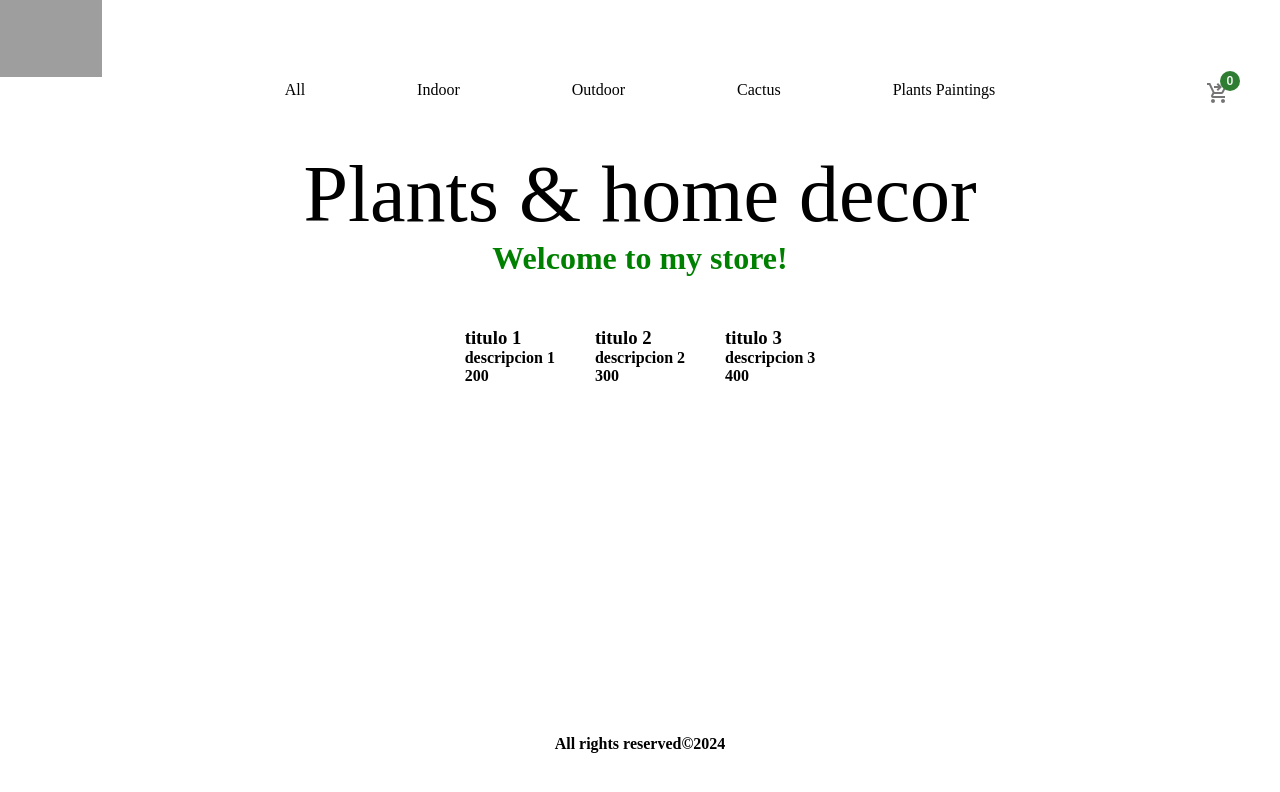
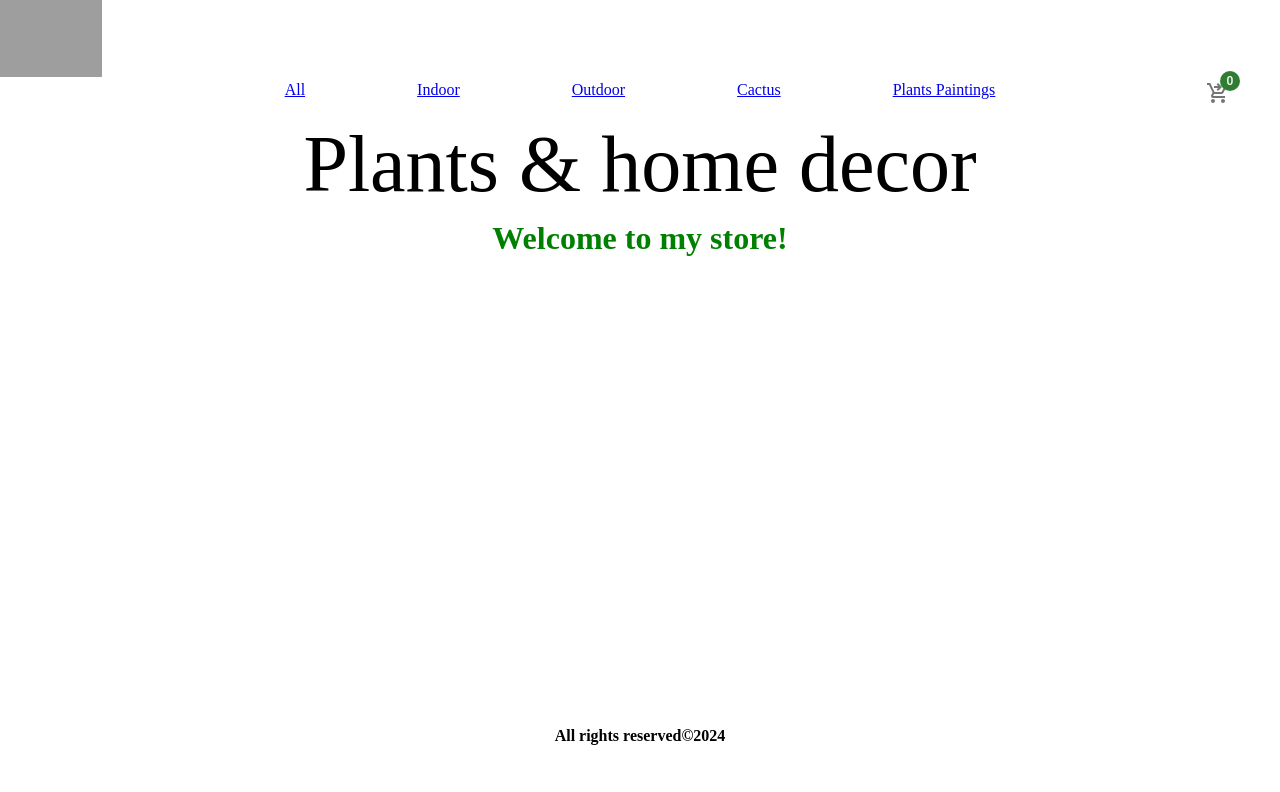
Before and after one commit to Hetvall/Ecommerce, a React (Vite) app: page / in a window 1280 px wide. Shown: the top 792 px of the page. Built offline with nearby package versions, Linux system fonts and the light colour scheme; grey boxes are pictures that could not be loaded.

Commit message:
PreEntrega1+OrozcoHernandez

```diff
--- a/src/components/layout/footer/Footer.css
+++ b/src/components/layout/footer/Footer.css
@@ -3,5 +3,5 @@
     justify-content: center;
     font-size: medium;
     color: black;
-    margin-top: 350px;
+    margin-top: 470px;
 }
--- a/src/components/layout/navbar/Navbar.css
+++ b/src/components/layout/navbar/Navbar.css
@@ -9,7 +9,8 @@
     list-style-type: none;
     gap: 7em;
     background-color: white;
-    margin-bottom: 50px;
+    margin-bottom: 20px;
+    cursor: pointer;
 }
 
 .categories li:hover {
--- a/src/components/layout/navbar/Navbar.jsx
+++ b/src/components/layout/navbar/Navbar.jsx
@@ -2,7 +2,6 @@ import "./Navbar.css";
 import CartWidget from "../../page/cart/CartWidget";
 
 const Navbar = () => {
-  const handleClick = () => {};
   return (
     <div>
       <img
@@ -12,20 +11,20 @@ const Navbar = () => {
       />
       <CartWidget />
       <ul className="categories">
-        <li onClick={handleClick} style={{ cursor: "pointer" }}>
-          All
+        <li>
+          <a href="/">All</a>
         </li>
-        <li onClick={handleClick} style={{ cursor: "pointer" }}>
-          Indoor
+        <li>
+          <a href="/">Indoor</a>
         </li>
-        <li onClick={handleClick} style={{ cursor: "pointer" }}>
-          Outdoor
+        <li>
+          <a href="/">Outdoor</a>
         </li>
-        <li onClick={handleClick} style={{ cursor: "pointer" }}>
-          Cactus
+        <li>
+          <a href="/">Cactus</a>
         </li>
-        <li onClick={handleClick} style={{ cursor: "pointer" }}>
-          Plants Paintings
+        <li>
+          <a href="/"> Plants Paintings</a>
         </li>
       </ul>
       <h1 className="title-page">Plants & home decor</h1>
--- a/src/components/page/cart/CartWidget.jsx
+++ b/src/components/page/cart/CartWidget.jsx
@@ -3,7 +3,7 @@ import { Badge } from "@mui/material";
 
 const CartWidget = () => {
   return (
-    <div className="cart-logo" style={{ position: "relative" }}>
+    <div style={{ position: "relative" }}>
       <Badge
         badgeContent={0}
         color="success"
--- a/src/components/page/itemListContainer/ItemListContainer.css
+++ b/src/components/page/itemListContainer/ItemListContainer.css
@@ -12,4 +12,5 @@
     font-size: 80px;
     font-family: cursive;
     font-weight: 500;
+    margin-bottom: 10px;
 }
--- a/src/components/page/itemListContainer/ItemListContainer.jsx
+++ b/src/components/page/itemListContainer/ItemListContainer.jsx
@@ -1,4 +1,4 @@
-import ProductCard from "../../common/productCard/ProductCard";
+// import ProductCard from "../../common/productCard/ProductCard";
 import "./ItemListContainer.css";
 
 const ItemListContainer = ({ greeting }) => {
@@ -14,7 +14,7 @@ const ItemListContainer = ({ greeting }) => {
       >
         {greeting}
       </h1>
-      <div className="products-container">
+      {/* <div className="products-container">
         <ProductCard
           price={200}
           title={"titulo 1"}
@@ -30,7 +30,7 @@ const ItemListContainer = ({ greeting }) => {
           title={"titulo 3"}
           description={"descripcion 3"}
         />
-      </div>
+      </div> */}
     </div>
   );
 };
```
